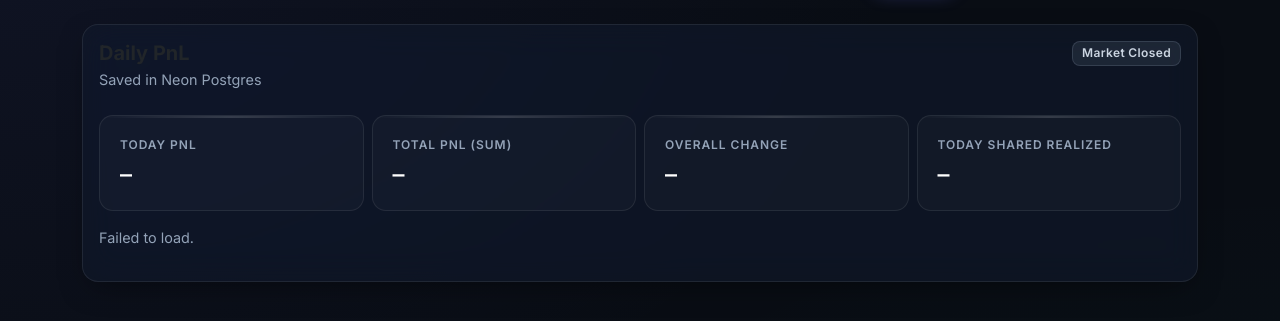
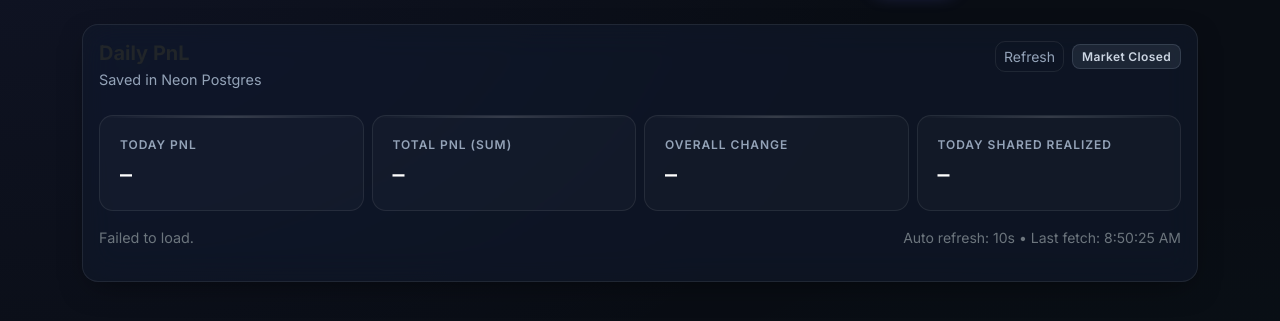
Before and after one commit to anuj312/papertrades, a FastAPI app: page /daily-pnl in a window 1280 px wide. Shown: the part 57-378 px from the top of the page. Run offline with FastAPI, Linux system fonts and the light colour scheme; parts of the project's set-up code (start-up, migrations or seed data) failed here and were passed over.

Commit message:
sgharelkl

```diff
--- a/app/templates/daily_pnl.html
+++ b/app/templates/daily_pnl.html
@@ -9,12 +9,15 @@
         <div class="dp-subtitle">Saved in Neon Postgres</div>
       </div>
 
-      <span class="badge text-bg-{{ 'success' if market_open else 'secondary' }}">
-        {{ 'Market Open' if market_open else 'Market Closed' }}
-      </span>
+      <div class="d-flex align-items-center gap-2">
+        <button class="btn btn-outline-light btn-sm" id="btnDpRefresh" type="button">Refresh</button>
+        <span class="badge text-bg-{{ 'success' if market_open else 'secondary' }}">
+          {{ 'Market Open' if market_open else 'Market Closed' }}
+        </span>
+      </div>
     </div>
 
-    <!-- Totals -->
+    <!-- KPIs -->
     <div class="row g-2 mt-3">
       <div class="col-md-3">
         <div class="mini-kpi">
@@ -42,8 +45,14 @@
       </div>
     </div>
 
-    <div id="dpMsg" class="mt-3">Loading…</div>
+    <div class="d-flex justify-content-between align-items-center mt-3">
+      <div id="dpMsg" class="text-secondary small">Loading…</div>
+      <div class="text-secondary small">
+        Auto refresh: <span id="dpAuto">10s</span> • Last fetch: <span id="dpLast">—</span>
+      </div>
+    </div>
 
+    <!-- Table -->
     <div class="table-responsive mt-3">
       <table class="table table-dark table-sm align-middle" id="dpTable" style="display:none;">
         <thead>
@@ -67,6 +76,8 @@
 
 {% block scripts %}
 <script>
+  const AUTO_MS = 10000;
+
   function fmt(x){
     x = Number(x || 0);
     return x.toLocaleString(undefined, { maximumFractionDigits: 2 });
@@ -77,34 +88,34 @@
     return x > 0 ? "pnl-pos" : (x < 0 ? "pnl-neg" : "pnl-zero");
   }
 
-  function setKpi(elId, value){
+  function setKpi(elId, value, allowDash=false){
     const el = document.getElementById(elId);
+    if (allowDash && (value === null || value === undefined || value === "")) {
+      el.textContent = "—";
+      el.classList.remove("pnl-pos","pnl-neg","pnl-zero");
+      el.classList.add("pnl-zero");
+      return;
+    }
+
     el.textContent = fmt(value);
     el.classList.remove("pnl-pos","pnl-neg","pnl-zero");
     el.classList.add(pnlClass(value));
   }
 
-  function setKpiMaybe(elId, value){
-    const el = document.getElementById(elId);
-    if (value === null || value === undefined || value === "") {
-      el.textContent = "—";
-      el.classList.remove("pnl-pos","pnl-neg","pnl-zero");
-      el.classList.add("pnl-zero");
-      return;
-    }
-    setKpi(elId, value);
-  }
-
-  (async function(){
+  async function loadDailyPnl() {
     const msg = document.getElementById("dpMsg");
     const tbl = document.getElementById("dpTable");
     const tb  = tbl.querySelector("tbody");
 
     try {
-      const r = await fetch("/api/daily-pnl");
+      msg.textContent = "Loading…";
+
+      const r = await fetch("/api/daily-pnl", { cache: "no-store" });
       const data = await r.json();
 
-      if (!data.ok) {
+      document.getElementById("dpLast").textContent = new Date().toLocaleTimeString();
+
+      if (!r.ok || !data.ok) {
         msg.textContent = "Failed to load.";
         tbl.style.display = "none";
         return;
@@ -114,22 +125,18 @@
       setKpi("kSum", data.total_pnl_sum || 0);
       setKpi("kOverall", data.overall_change || 0);
 
-      // today shared realized: find today's row
+      // today's shared realized from today row
       const today = data.today;
-      const todayRow = (data.days || []).find(x => x.day === today);
-      setKpiMaybe("kShared", todayRow ? todayRow.shared_realized_pnl : null);
+      const rows = data.days || [];
+      const todayRow = rows.find(x => x.day === today);
+      setKpi("kShared", todayRow ? todayRow.shared_realized_pnl : null, true);
 
-      const rows = data.days || [];
       tb.innerHTML = "";
-
       for (const d of rows) {
         const sharedVal = (d.shared_realized_pnl === null || d.shared_realized_pnl === undefined)
-          ? "—"
-          : fmt(d.shared_realized_pnl);
-
+          ? "—" : fmt(d.shared_realized_pnl);
         const sharedCls = (d.shared_realized_pnl === null || d.shared_realized_pnl === undefined)
-          ? "pnl-zero"
-          : pnlClass(d.shared_realized_pnl);
+          ? "pnl-zero" : pnlClass(d.shared_realized_pnl);
 
         const tr = document.createElement("tr");
         tr.innerHTML = `
@@ -139,7 +146,7 @@
           <td class="text-end ${pnlClass(d.pnl)}">${fmt(d.pnl)}</td>
           <td class="text-end ${sharedCls}">${sharedVal}</td>
           <td>${d.shared_at || "—"}</td>
-          <td>${d.updated_at}</td>
+          <td>${d.updated_at || "—"}</td>
         `;
         tb.appendChild(tr);
       }
@@ -153,8 +160,14 @@
       }
     } catch (e) {
       msg.textContent = "Error: " + e;
-      tbl.style.display = "none";
+      document.getElementById("dpTable").style.display = "none";
     }
-  })();
+  }
+
+  document.getElementById("btnDpRefresh").addEventListener("click", loadDailyPnl);
+
+  // initial + interval
+  loadDailyPnl();
+  setInterval(loadDailyPnl, AUTO_MS);
 </script>
 {% endblock %}
```
